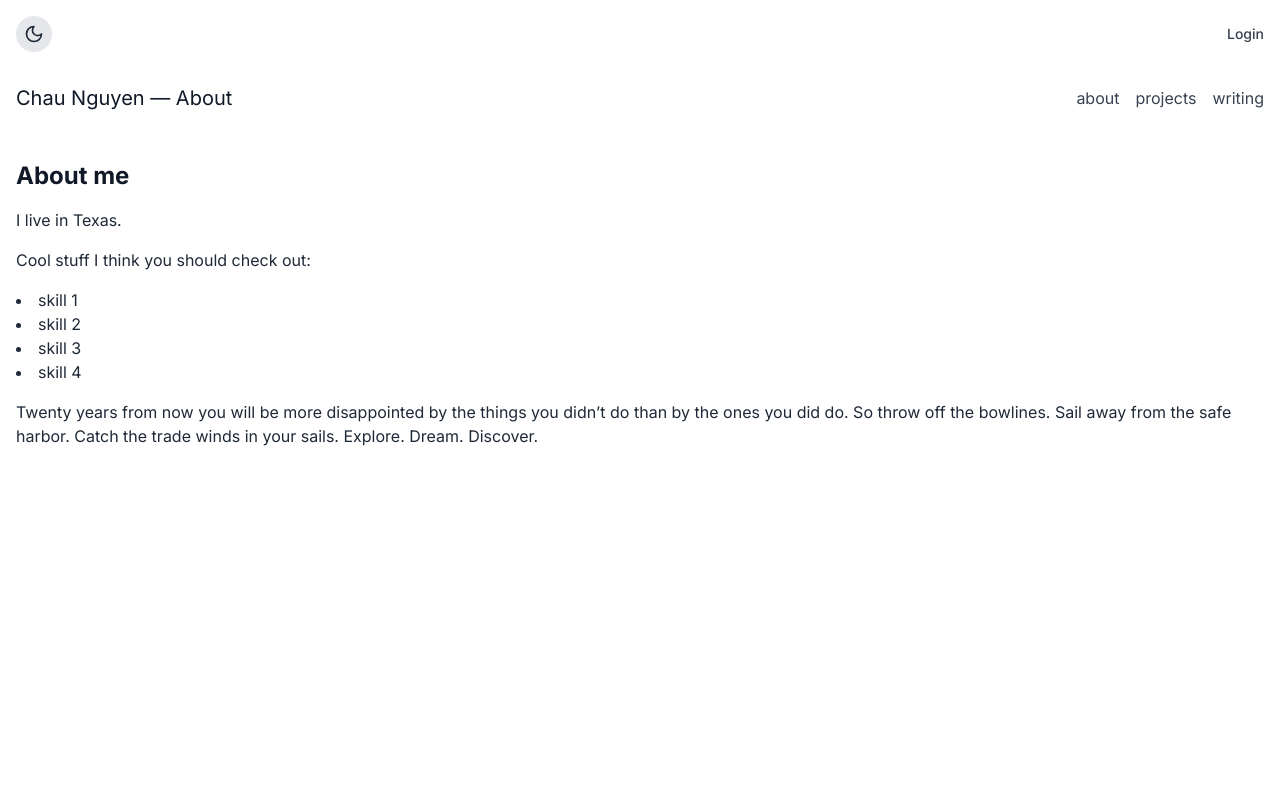
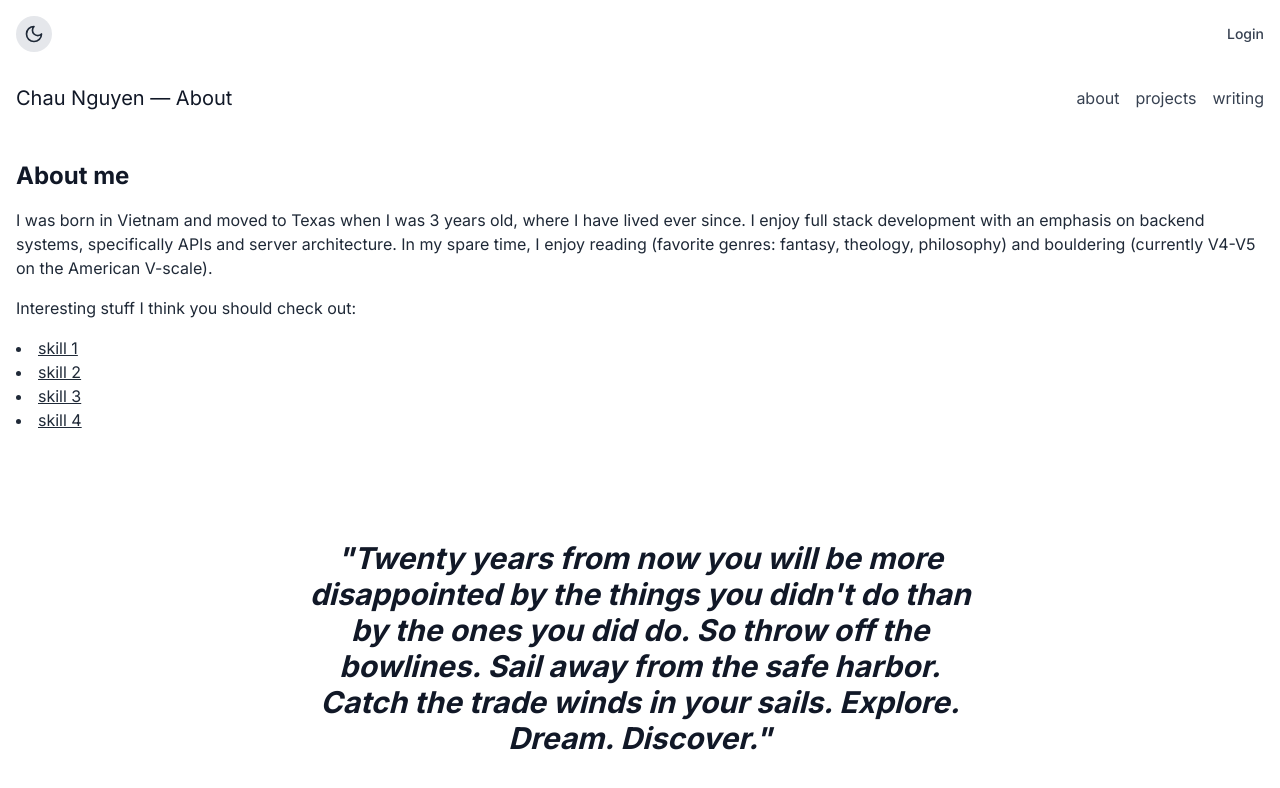
Before and after one commit to ChauPhucNguyen/myWebsite, a Next.js app: page /about in a window 1280 px wide. Shown: the top 788 px of the page. Built offline with nearby package versions, Linux system fonts and the light colour scheme.

Commit message:
almost ready for deployment, fixed resume download

```diff
--- a/app/about/page.tsx
+++ b/app/about/page.tsx
@@ -5,21 +5,24 @@ export default function About() {
                 About me
             </h1>
             <p className="mb-4 text-gray-800 dark:text-gray-200">
-                I live in Texas.
+                I was born in Vietnam and moved to Texas when I was 3 years old, where I have lived ever since. I enjoy full stack development with an emphasis on backend systems, specifically APIs and server architecture.
+                In my spare time, I enjoy reading (favorite genres: fantasy, theology, philosophy) and bouldering (currently V4-V5 on the American V-scale).
             </p>
             <p className="mb-4 text-gray-800 dark:text-gray-200">
-                Cool stuff I think you should check out:
+                Interesting stuff I think you should check out:
             </p>
-            <ul className="list-disc list-inside mb-4 text-gray-800 dark:text-gray-200">
+            <ul className="underline list-disc list-inside mb-4 text-gray-800 dark:text-gray-200">
                 <li>skill 1</li>
                 <li>skill 2</li>
                 <li>skill 3</li>
                 <li>skill 4</li>
             </ul>
 
-            <p className="text-gray-800 dark:text-gray-200">
-            Twenty years from now you will be more disappointed by the things you didn’t do than by the ones you did do. So throw off the bowlines. Sail away from the safe harbor. Catch the trade winds in your sails. Explore. Dream. Discover.
-            </p>
+            <div className="flex items-center justify-center min-h-[50vh]">
+                <h2 className="text-center max-w-2xl text-3xl font-bold text-gray-900 dark:text-gray-100 italic">
+                    "Twenty years from now you will be more disappointed by the things you didn't do than by the ones you did do. So throw off the bowlines. Sail away from the safe harbor. Catch the trade winds in your sails. Explore. Dream. Discover."
+                </h2>
+            </div>
         </div>
     )
 }
--- a/app/page.tsx
+++ b/app/page.tsx
@@ -15,7 +15,7 @@ export default function Home() {
 
       <div className="flex space-x-6">
         <a
-          href="/current_resume.pdf"
+          href="/Chau_s_Resume.pdf"
           className="relative group"
           download="current_resume.pdf"
         >
--- a/app/projects/page.tsx
+++ b/app/projects/page.tsx
@@ -1,7 +1,7 @@
 import Link from 'next/link'
 
 const projects = [
-  { id: 1, name: 'Project 1', description: 'A brief description of Project 1', github: 'https://github.com/yourusername/project1' },
+  { id: 1, name: 'IGVC', description: 'Autonomous vehicle project for the Intelligent Ground Vehicle Competition (IGVC).', github: 'https://github.com/ChauPhucNguyen/IGVC_2024' },
   { id: 2, name: 'Project 2', description: 'A brief description of Project 2', github: 'https://github.com/yourusername/project2' },
   { id: 3, name: 'Project 3', description: 'A brief description of Project 3', github: 'https://github.com/yourusername/project3' },
 ]
```
Also changed, not shown: 1 other file (tests, documents, lock files or other folders).
